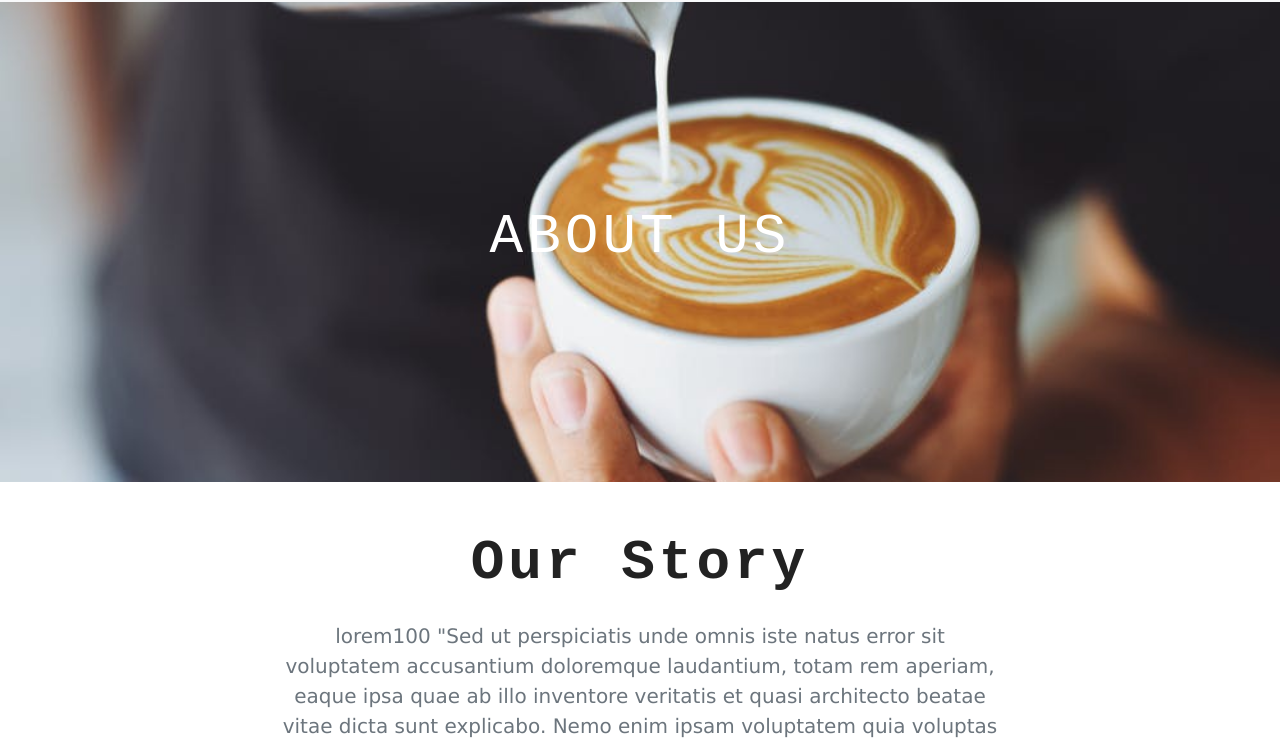
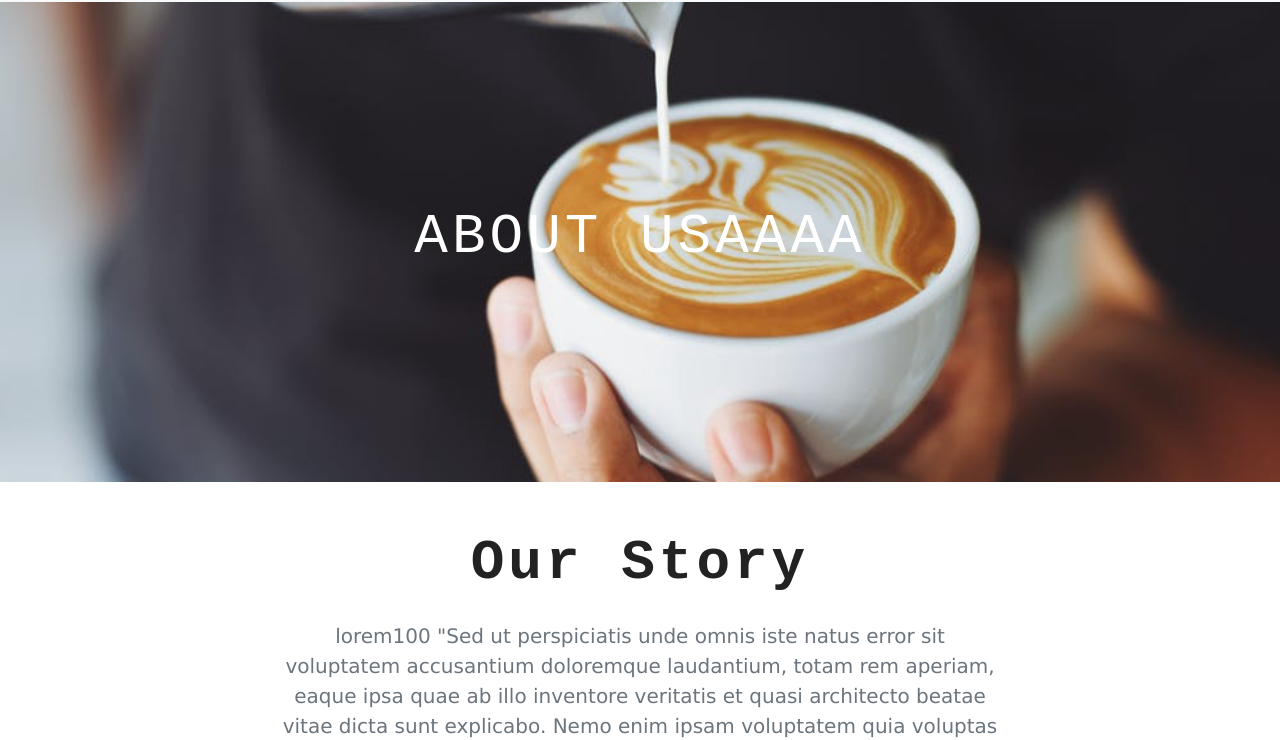
Before and after one commit to daccatime/gatsby_joe_coffee, a Gatsby site: page /about in a window 1280 px wide. Shown: the part 72-812 px from the top of the page. Built offline with nearby package versions, Linux system fonts and the light colour scheme; Gatsby itself is replaced by a stand-in of ours.

```diff
--- a/src/pages/about.js
+++ b/src/pages/about.js
@@ -12,7 +12,7 @@
     <SEO title="Home" keywords={[`gatsby`, `application`, `react`]} />
     <BackgroundSection
       img={data.img.childImageSharp.fluid}
-      title="About Us"
+      title="About Usaaaa"
       styleClass="about-background"
     />
     <Info />
```
